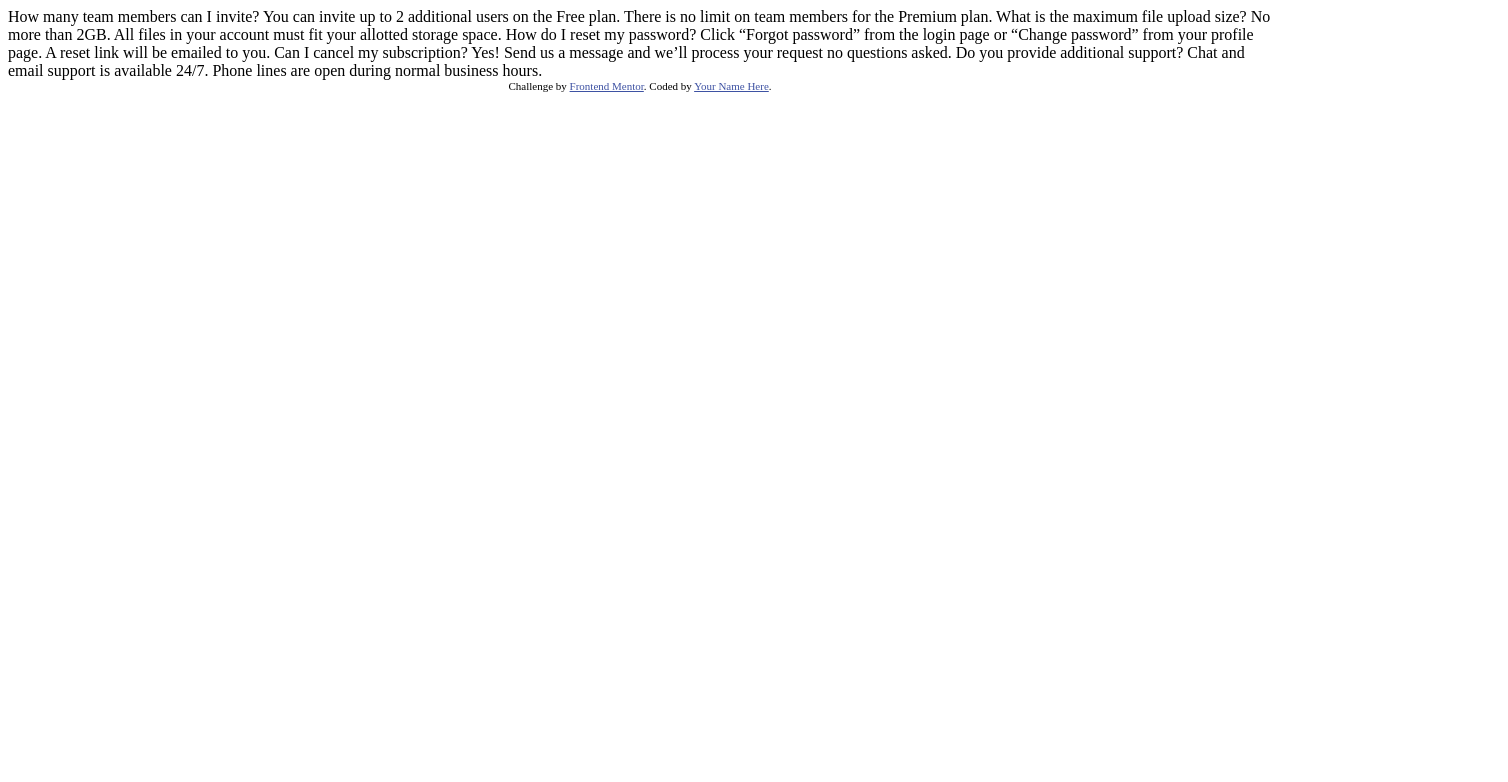
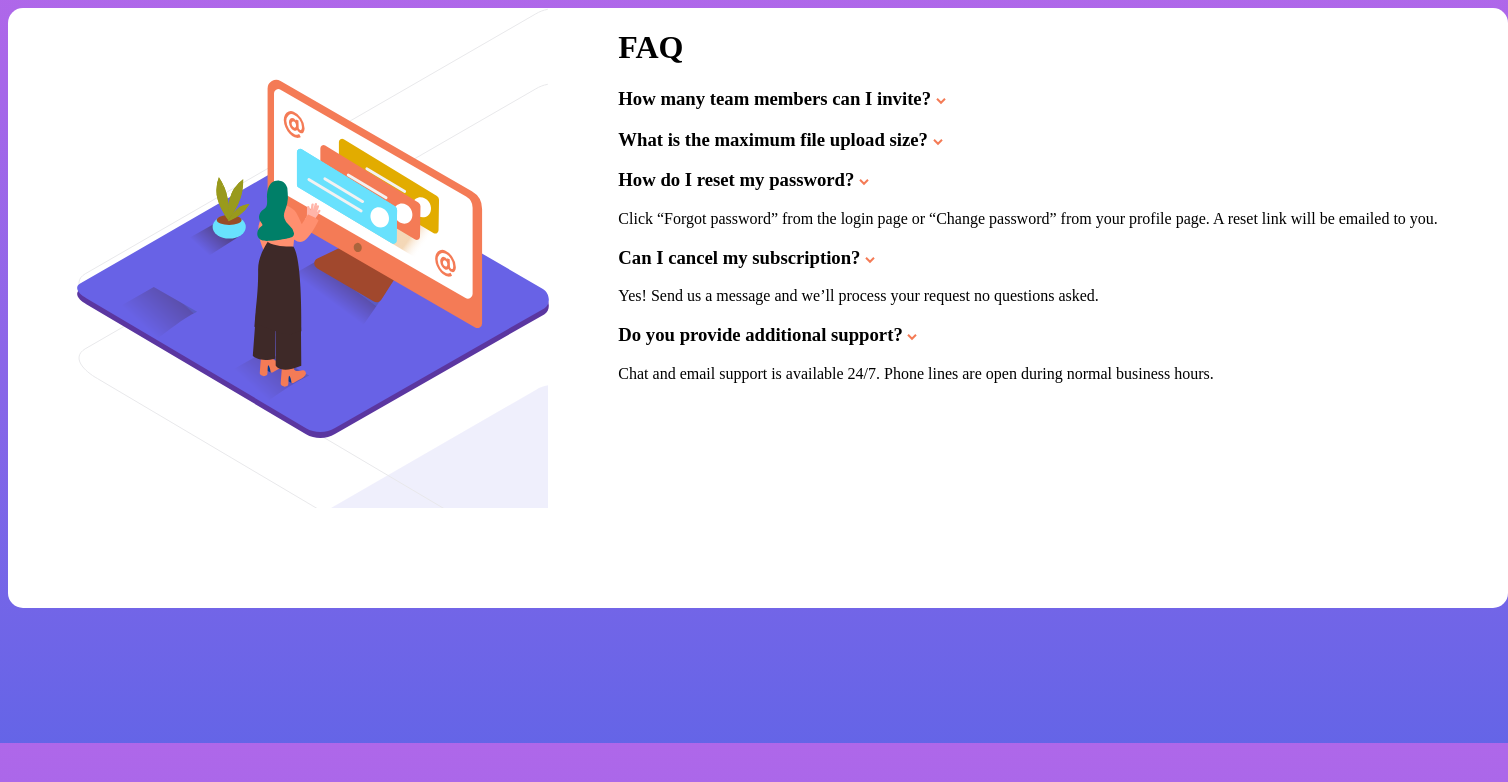
Before and after one commit to NouanGust/Desafios-Frontend-mentor-3, a plain HTML site: page index.html in a window 1280 px wide. Shown: the whole page, 1508 px wide, since content can reach past the window. Drawn offline with Linux system fonts and the light colour scheme.

Commit message:
primeiro commit

```diff
--- a/index.html
+++ b/index.html
@@ -7,34 +7,40 @@
   <link rel="icon" type="image/png" sizes="32x32" href="./images/favicon-32x32.png">
 
   <title>Frontend Mentor | FAQ Accordion Card</title>
-
-  <!-- Feel free to remove these styles or customise in your own stylesheet 👍 -->
-  <style>
-    .attribution { font-size: 11px; text-align: center; }
-    .attribution a { color: hsl(228, 45%, 44%); }
-  </style>
+  <link rel="stylesheet" href="style.css">
 </head>
 <body>
-  How many team members can I invite?
+
+  <div class="container">
+    <div class="photo"><img src="images/illustration-woman-online-desktop.svg" alt=""></div>
+    <div class="questions">
+      <h1>FAQ</h1>
+      <h3>How many team members can I invite? <img src="images/icon-arrow-down.svg" alt="" onclick="answer()"></h3>
+      <div id="ans">
         You can invite up to 2 additional users on the Free plan. There is no limit on
         team members for the Premium plan.
-
-  What is the maximum file upload size?
-  No more than 2GB. All files in your account must fit your allotted storage space.
-
-  How do I reset my password?
+      </div>
+      <h3>What is the maximum file upload size? <img src="images/icon-arrow-down.svg" alt="" onclick="answer()" ></h3>
+      <div id="ans">No more than 2GB. All files in your account must fit your allotted storage space.</div>
+      <h3>How do I reset my password? <img src="images/icon-arrow-down.svg" alt="" onclick="answer()"></h3>
       Click “Forgot password” from the login page or “Change password” from your profile page.
       A reset link will be emailed to you.
+      <h3>Can I cancel my subscription? <img src="images/icon-arrow-down.svg" alt="" onclick="answer()"></h3>
+      Yes! Send us a message and we’ll process your request no questions asked.
+      <h3>Do you provide additional support? <img src="images/icon-arrow-down.svg" alt="" onclick="answer()"></h3>
+      Chat and email support is available 24/7. Phone lines are open during normal business hours.
+    </div>
+  </div>
 
-  Can I cancel my subscription?
-  Yes! Send us a message and we’ll process your request no questions asked.
-
-  Do you provide additional support?
-  Chat and email support is available 24/7. Phone lines are open during normal business hours.
-
+  <!--
+  <footer>
     <div class="attribution">
       Challenge by <a href="https://www.frontendmentor.io?ref=challenge" target="_blank">Frontend Mentor</a>.
       Coded by <a href="#">Your Name Here</a>.
     </div>
+  </footer>
+  -->
+
+  <script src="script.js"></script>
 </body>
 </html>
--- /dev/null
+++ b/script.js
@@ -0,0 +1,4 @@
+function answer(){
+    let ans = document.querySelector('div#ans')
+    ans.style.display = "inline-block"
+}
--- /dev/null
+++ b/style.css
@@ -0,0 +1,48 @@
+@import url('https://fonts.googleapis.com/css2?family=Kumbh+Sans:wght@400;700&display=swap');
+
+:root{
+    /*Primary*/
+    --cor0: hsl(238, 29%, 16%); /* Very dark desatureted blue*/
+    --cor1: hsl(14, 88%, 65%); /*Soft red*/
+    /*Background gardient*/
+    --cor2: hsl(273, 75%, 66%); /* Soft violet*/
+    --cor3: hsl(240, 73%, 65%); /*Soft blue*/
+    /*Neutral*/
+    --cor4: hsl(237, 12%, 33%); /*Very dark graysh blue*/
+    --cor5: hsl(240, 6%, 50%); /*dark graish blue*/
+    /*Dividers*/
+    --cor6: hsl(240, 5%, 91%); /*Light grayish blue*/
+    /*Font*/
+    --font: 'Kumbh-Sans';
+
+}
+
+body{
+    background-image: linear-gradient(to bottom, var(--cor2), var(--cor3));
+    height: 56.8vw;
+}
+
+.container{
+    background-color: white;
+    margin: auto;
+    display: flex;
+    justify-content: space-evenly;
+    width: 1500px;
+    height: 600px;
+    border-radius: 15px;
+
+}
+
+.photo{
+    display: flex;
+    width: 470px;
+    height: 500px;
+    justify-content: center;
+    align-items: center;
+    background-image: url(images/bg-pattern-desktop.svg);
+}
+
+
+#ans{
+    display: none;
+}
```
Lines whose indentation alone changed are shown as unchanged.
